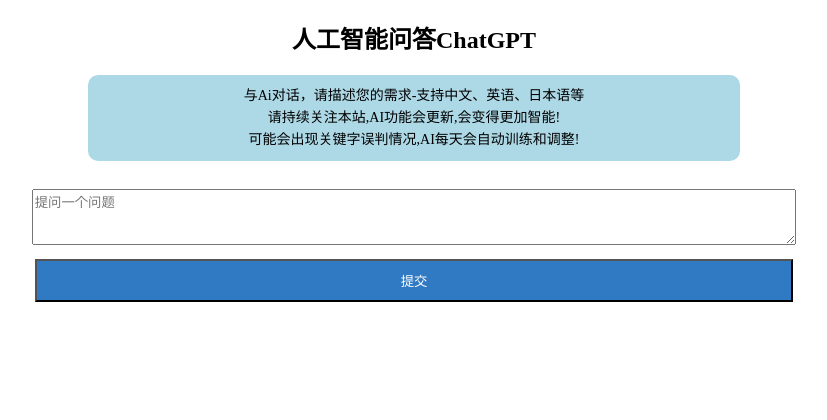
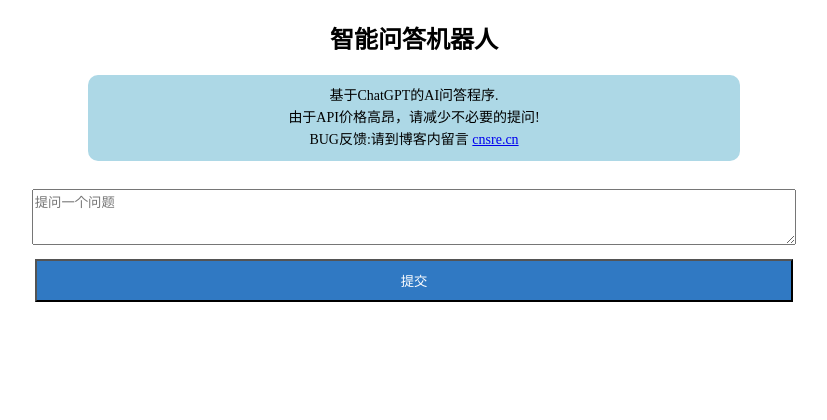
Before and after one commit to xwlops/chat-gpt-web, a Flask app: page / in a window 1280 px wide. Shown: the top 420 px of the page, without its empty margins (226-1053 px from the left). Run offline with Flask 2, Linux system fonts and the light colour scheme.

Commit message:
修改msg 描述

```diff
--- a/templates/index.html
+++ b/templates/index.html
@@ -73,10 +73,10 @@
 
 <body style="overflow: auto;">
     <div align="center">
-        <h2>人工智能问答ChatGPT</h2>
-        <div class="msg">与Ai对话，请描述您的需求-支持中文、英语、日本语等<br />
-            请持续关注本站,AI功能会更新,会变得更加智能!<br />
-            可能会出现关键字误判情况,AI每天会自动训练和调整!</div><br />
+        <h2>智能问答机器人</h2>
+        <div class="msg">基于ChatGPT的AI问答程序.<br />
+            由于API价格高昂，请减少不必要的提问!<br />
+            BUG反馈:请到博客内留言 <a href="https://www.cnsre.cn">cnsre.cn</a> </div><br />
         {% if message %} {{ message }} {% endif %}
         <div class="loading" id="loading">正在梳理答案，请稍等...<br /></div>
         <form method="post" onsubmit="submit.disabled=true">
```
